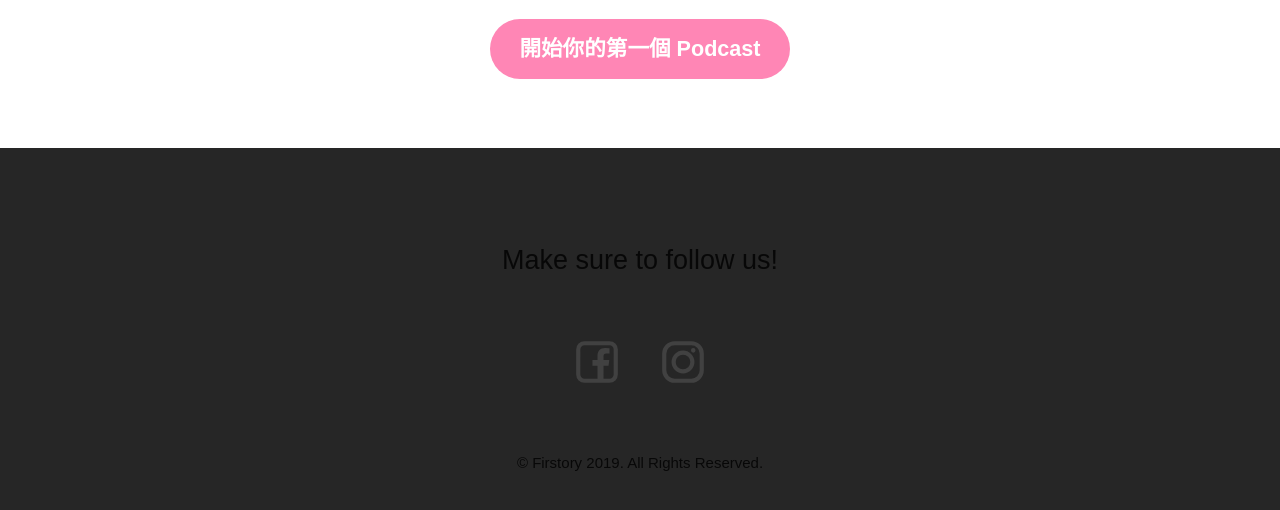
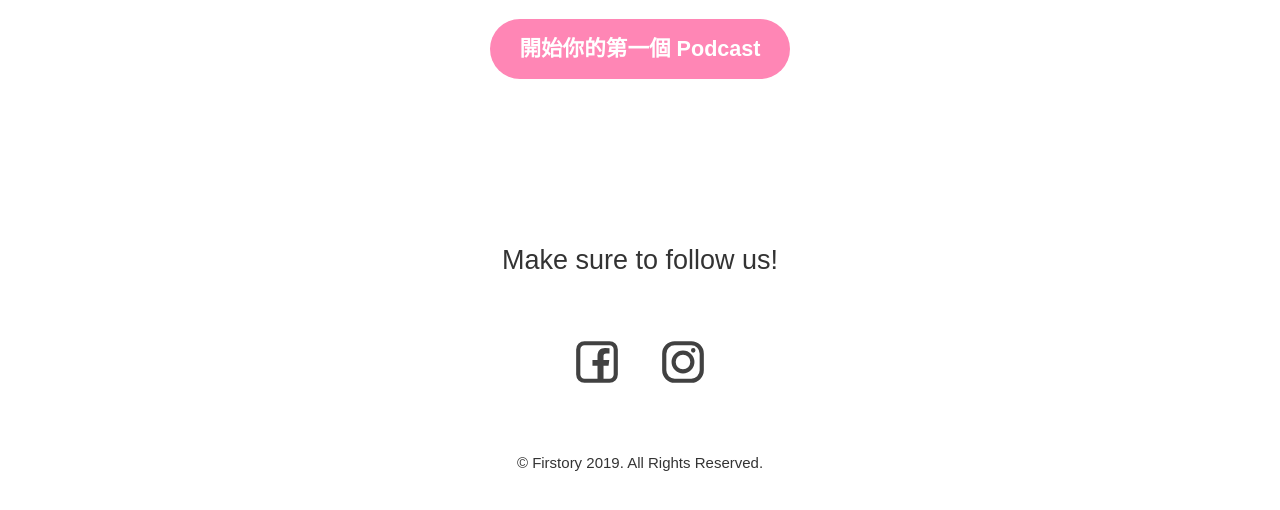
Before and after one commit to Firstory/firstory.github.io, a Gatsby site: page / in a window 1280 px wide. Shown: the part 5877-6387 px from the top of the page. Built offline with nearby package versions, Linux system fonts and the light colour scheme; Gatsby itself is replaced by a stand-in of ours; some packages are replaced by stand-ins of ours.

Commit message:
Update icon

```diff
--- a/src/components/Footer/Footer.module.css
+++ b/src/components/Footer/Footer.module.css
@@ -1,7 +1,6 @@
 .container {
   padding-top: 5em;
   padding-bottom: 2em;
-  background-color: #262626;
 }
 
 .title {
```
Also changed, not shown: content/assets/icon.png, static/favicon.ico.
